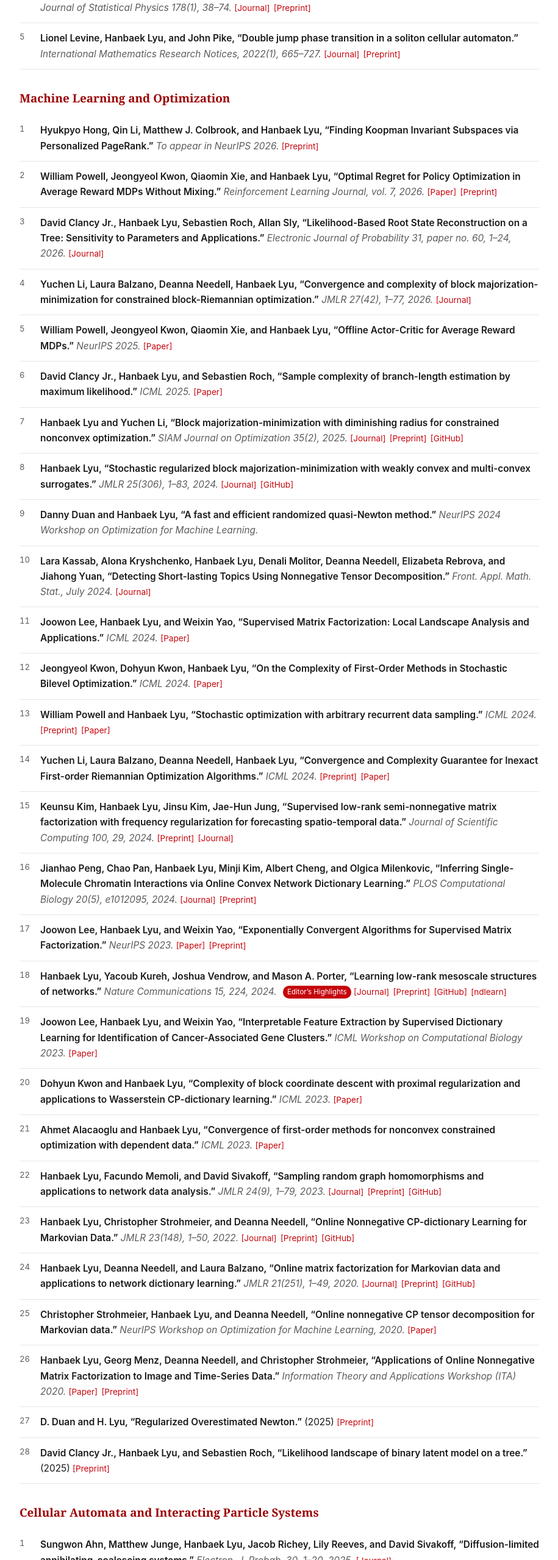
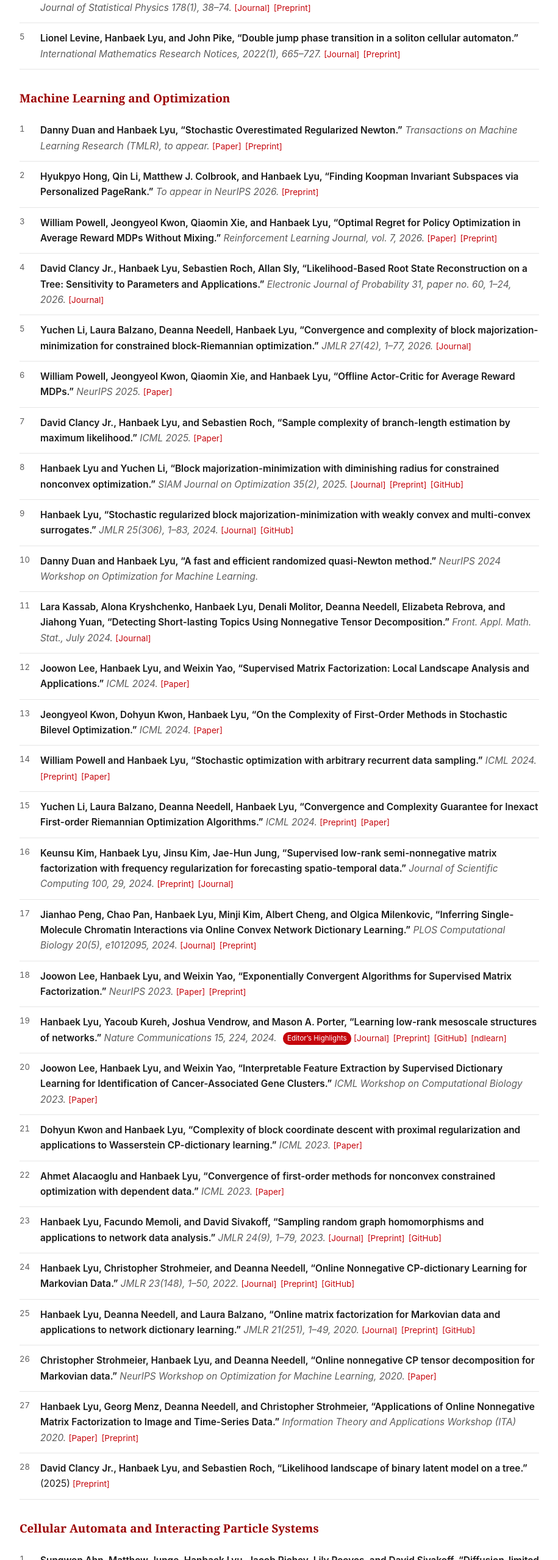
Before and after one commit to HanbaekLyu/HanbaekLyu.github.io, a plain HTML site: page publications.html in a window 1280 px wide. Shown: the part 1232-3791 px from the top of the page at 61% size, without its empty margins (182-1097 px from the left). Drawn offline with Linux system fonts and the light colour scheme.

Commit message:
Update CV and add accepted TMLR paper with Danny Duan

```diff
--- a/publications.html
+++ b/publications.html
@@ -56,6 +56,7 @@
     <div class="pub-group">
     <h3>Machine Learning and Optimization</h3>
     <ol class="pubs">
+      <li><span class="pub-title">Danny Duan and Hanbaek Lyu, &ldquo;Stochastic Overestimated Regularized Newton.&rdquo;</span> <span class="pub-venue">Transactions on Machine Learning Research (TMLR), to appear.</span> <span class="pub-links"><a href="https://openreview.net/forum?id=URxDMgi1Qd">[Paper]</a> <a href="https://arxiv.org/abs/2509.21684">[Preprint]</a></span></li>
       <li><span class="pub-title">Hyukpyo Hong, Qin Li, Matthew J. Colbrook, and Hanbaek Lyu, &ldquo;Finding Koopman Invariant Subspaces via Personalized PageRank.&rdquo;</span> <span class="pub-venue">To appear in NeurIPS 2026.</span> <span class="pub-links"><a href="https://arxiv.org/abs/2605.24666">[Preprint]</a></span></li>
       <li><span class="pub-title">William Powell, Jeongyeol Kwon, Qiaomin Xie, and Hanbaek Lyu, &ldquo;Optimal Regret for Policy Optimization in Average Reward MDPs Without Mixing.&rdquo;</span> <span class="pub-venue">Reinforcement Learning Journal, vol. 7, 2026.</span> <span class="pub-links"><a href="https://rlj.cs.umass.edu/2026/papers/Paper112.pdf">[Paper]</a> <a href="https://arxiv.org/abs/2405.20467">[Preprint]</a></span></li>
       <li><span class="pub-title">David Clancy Jr., Hanbaek Lyu, Sebastien Roch, Allan Sly, &ldquo;Likelihood-Based Root State Reconstruction on a Tree: Sensitivity to Parameters and Applications.&rdquo;</span> <span class="pub-venue">Electronic Journal of Probability 31, paper no. 60, 1&ndash;24, 2026.</span> <span class="pub-links"><a href="https://projecteuclid.org/journals/electronic-journal-of-probability/volume-31/issue-none/Likelihood-based-root-state-reconstruction-on-a-tree--Sensitivity/10.1214/26-EJP1508.full">[Journal]</a></span></li>
@@ -82,7 +83,6 @@
       <li><span class="pub-title">Hanbaek Lyu, Deanna Needell, and Laura Balzano, &ldquo;Online matrix factorization for Markovian data and applications to network dictionary learning.&rdquo;</span> <span class="pub-venue">JMLR 21(251), 1&ndash;49, 2020.</span> <span class="pub-links"><a href="https://jmlr.org/papers/v21/20-444.html">[Journal]</a> <a href="https://arxiv.org/abs/1911.01931">[Preprint]</a> <a href="https://github.com/HanbaekLyu/ONMF_ONTF_NDL">[GitHub]</a></span></li>
       <li><span class="pub-title">Christopher Strohmeier, Hanbaek Lyu, and Deanna Needell, &ldquo;Online nonnegative CP tensor decomposition for Markovian data.&rdquo;</span> <span class="pub-venue">NeurIPS Workshop on Optimization for Machine Learning, 2020.</span> <span class="pub-links"><a href="https://opt-ml.org/papers/2020/paper_20.pdf">[Paper]</a></span></li>
       <li><span class="pub-title">Hanbaek Lyu, Georg Menz, Deanna Needell, and Christopher Strohmeier, &ldquo;Applications of Online Nonnegative Matrix Factorization to Image and Time-Series Data.&rdquo;</span> <span class="pub-venue">Information Theory and Applications Workshop (ITA) 2020.</span> <span class="pub-links"><a href="https://ieeexplore.ieee.org/abstract/document/9245004">[Paper]</a> <a href="https://arxiv.org/abs/2011.05384">[Preprint]</a></span></li>
-      <li><span class="pub-title">D. Duan and H. Lyu, &ldquo;Regularized Overestimated Newton.&rdquo;</span> (2025) <span class="pub-links"><a href="https://arxiv.org/abs/2509.21684">[Preprint]</a></span></li>
       <li><span class="pub-title">David Clancy Jr., Hanbaek Lyu, and Sebastien Roch, &ldquo;Likelihood landscape of binary latent model on a tree.&rdquo;</span> (2025) <span class="pub-links"><a href="https://arxiv.org/abs/2501.17622">[Preprint]</a></span></li>
     </ol>
     </div>
```
Also changed, not shown: index.html (+1 -1 lines), 1 other file.
